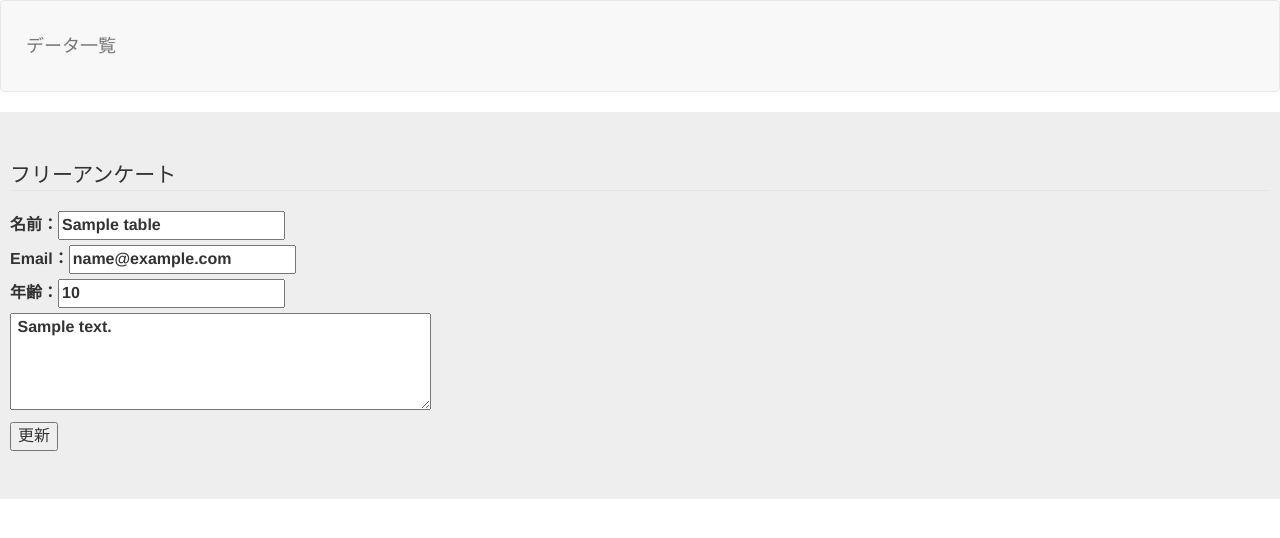
After one commit to udairhythm/07_php2, a PHP site: page /detail.php?id=1 in a window 1280 px wide. The commit adds this page. Shown: the top 538 px of the page. Run offline with PHP 8.4, Linux system fonts and the light colour scheme; tables that the repository leaves empty or names only in its code hold one stand-in row (values such as "Sample post"); some libraries are stand-ins or nearby versions.

Commit message:
各ファイル作成

```diff
--- /dev/null
+++ b/detail.php
@@ -0,0 +1,94 @@
+<?php
+
+/**
+ * [ここでやりたいこと]
+ * 1. クエリパラメータの確認 = GETで取得している内容を確認する
+ * 2. select.phpのPHP<?php ?>の中身をコピー、貼り付け
+ * 3. SQL部分にwhereを追加
+ * 4. データ取得の箇所を修正。
+ */
+$id = $_GET['id'];
+
+//2. DB接続します
+//*** function化する！  *****************
+try {
+    $db_name = 'gs_bookmark'; //データベース名
+    $db_id   = 'root'; //アカウント名
+    $db_pw   = ''; //パスワード：MAMPは'root'
+    $db_host = 'localhost'; //DBホスト
+    $pdo = new PDO('mysql:dbname=' . $db_name . ';charset=utf8;host=' . $db_host, $db_id, $db_pw);
+} catch (PDOException $e) {
+    exit('DB Connection Error:' . $e->getMessage());
+}
+
+//３．データ登録SQL作成
+$stmt = $pdo->prepare('SELECT * FROM gs_an_table WHERE id= :id; ');
+// 数値の場合 PDO::PARAM_INT
+// 文字の場合 PDO::PARAM_STR
+$stmt->bindValue(':id', $id, PDO::PARAM_INT);
+$status = $stmt->execute(); //実行
+
+// 抜き出す処理
+$result = '';
+if ($status === false) {
+    $error = $stmt->errorInfo();
+    exit('SQLError:' . print_r($error, true));
+} else {
+    $result = $stmt->fetch();
+}
+
+// var_dump($result);
+
+?>
+
+
+<!--
+２．HTML
+以下にindex.phpのHTMLをまるっと貼り付ける！
+(入力項目は「登録/更新」はほぼ同じになるから)
+※form要素 input type="hidden" name="id" を１項目追加（非表示項目）
+※form要素 action="update.php"に変更
+※input要素 value="ここに変数埋め込み"
+-->
+
+<!DOCTYPE html>
+<html lang="ja">
+
+<head>
+    <meta charset="UTF-8">
+    <title>編集</title>
+    <link href="css/bootstrap.min.css" rel="stylesheet">
+    <style>
+        div {
+            padding: 10px;
+            font-size: 16px;
+        }
+    </style>
+</head>
+
+<body>
+    <header>
+        <nav class="navbar navbar-default">
+            <div class="container-fluid">
+                <div class="navbar-header"><a class="navbar-brand" href="select.php">データ一覧</a></div>
+            </div>
+        </nav>
+    </header>
+
+    <!-- method, action, 各inputのnameを確認してください。  -->
+    <form method="POST" action="update.php">
+        <div class="jumbotron">
+            <fieldset>
+                <legend>フリーアンケート</legend>
+                <label>名前：<input type="text" name="name" value="<?= $result['name'] ?>"></label><br>
+                <label>Email：<input type="text" name="email" value="<?= $result['email'] ?>"></label><br>
+                <label>年齢：<input type="text" name="age" value="<?= $result['age'] ?>"></label><br>
+                <label><textarea name="content" rows="4" cols="40"> <?= $result['content'] ?> </textarea></label><br>
+                <input type="hidden" name="id" value="<?= $result['id'] ?>">
+                <input type="submit" value="更新" >
+            </fieldset>
+        </div>
+    </form>
+</body>
+
+</html>
--- a/select.php
+++ b/select.php
@@ -27,7 +27,12 @@ if ($status==false) {
   //FETCH_ASSOC=http://php.net/manual/ja/pdostatement.fetch.php
   while( $result = $stmt->fetch(PDO::FETCH_ASSOC)){
     $view .= "<p>";
+    $view .= '<a href="detail.php?id=' . $result['id'] . '">';
     $view .= h($result['date']) . ' : ' . h($result['book']) . ' | ' . h($result['comment']) . ' | ' . h($result['url']);  // $resultの中身を記載する。
+    $view .= '</a>';
+    $view .= '<a href="delete.php?id=' . $result['id'] . '">';
+    $view .= ' [削除] ';
+    $view .= '</a>';
     $view .= "</p>";
   }
 
```
Also changed, not shown: delete.php (added), update.php (added), 1 other file.
